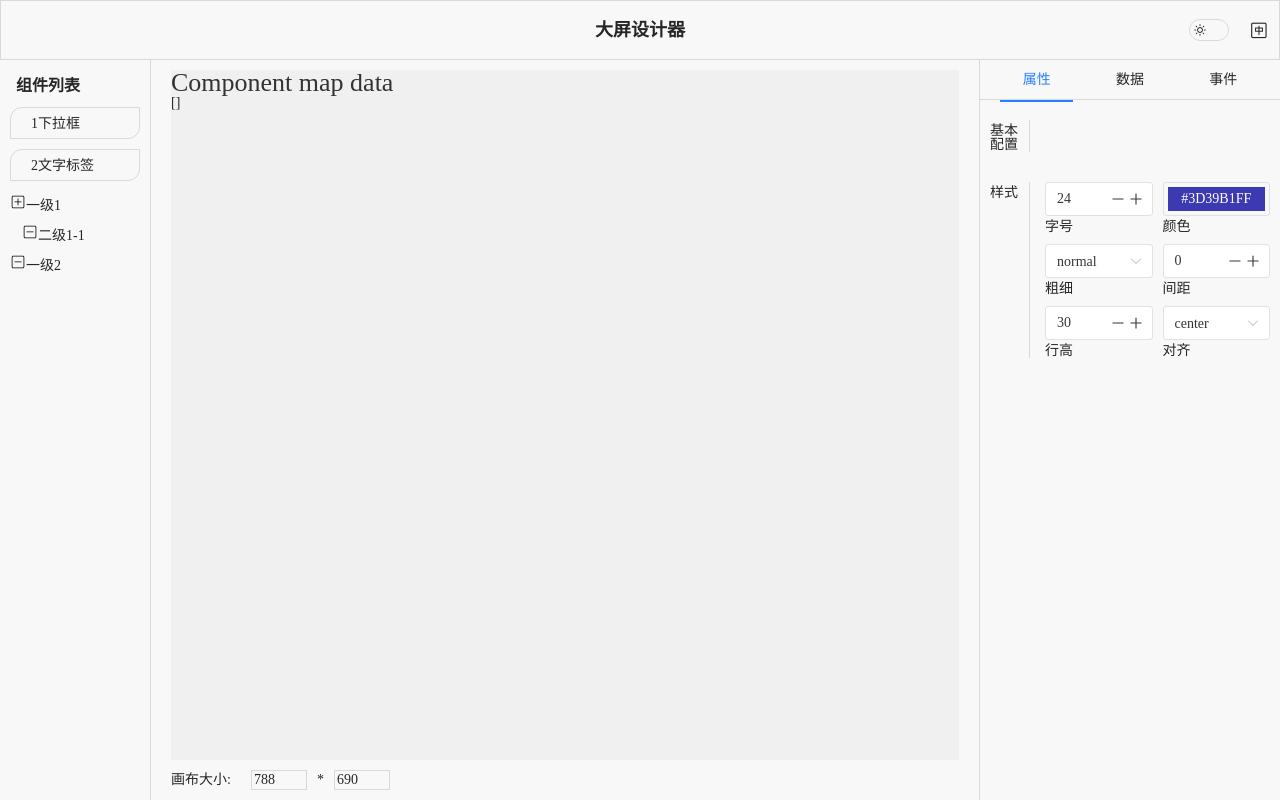
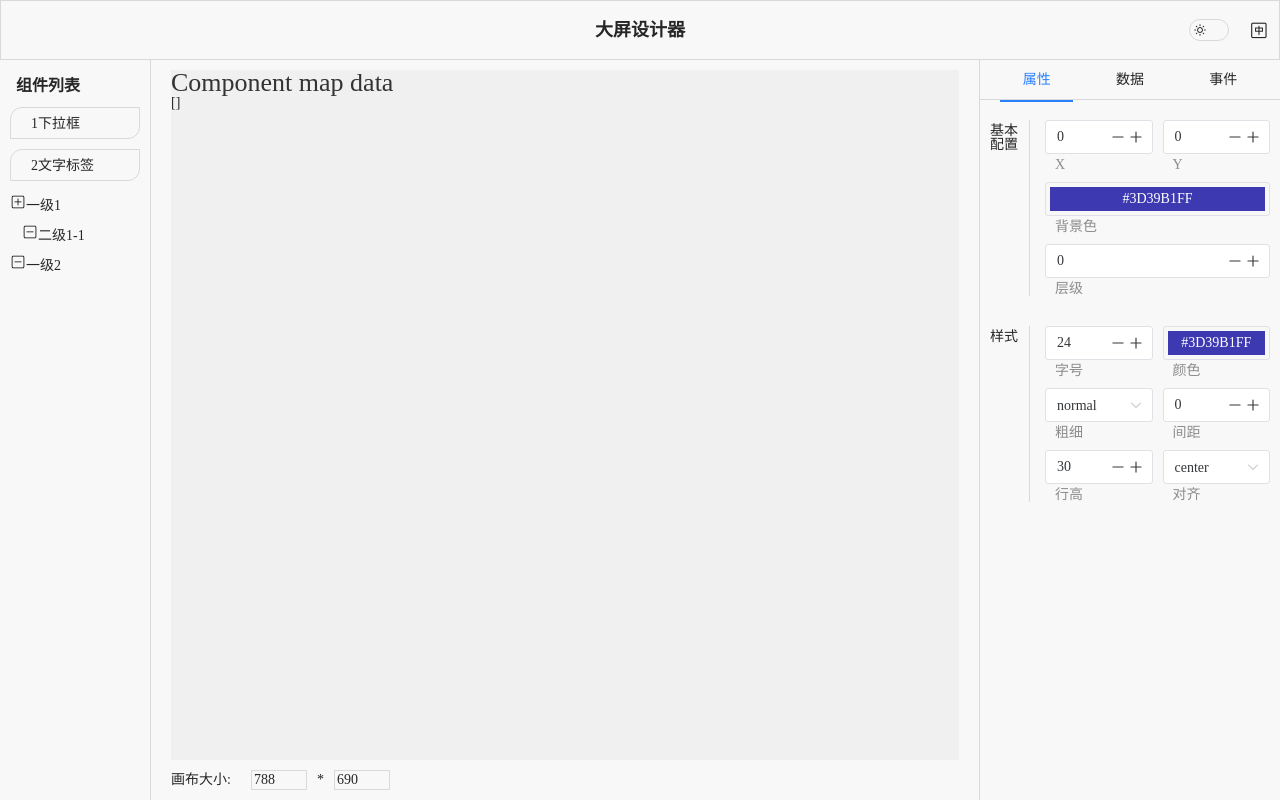
Before and after one commit to zuowendong/visual-designer, a Vue app: page / in a window 1280 px wide. Built offline with nearby package versions, Linux system fonts and the light colour scheme.

Commit message:
feat: add dui-complex-base

```diff
--- a/components.d.ts
+++ b/components.d.ts
@@ -16,7 +16,7 @@ declare module '@vue/runtime-core' {
     ComponentData: typeof import('./src/components/sidebar-component/ComponentData.vue')['default']
     ComponentEvent: typeof import('./src/components/sidebar-component/ComponentEvent.vue')['default']
     ComponentProperty: typeof import('./src/components/sidebar-component/ComponentProperty.vue')['default']
-    NavigationView: typeof import('./src/components/navigation/NavigationView.vue')['default']
+    NavigationView: typeof import('./src/components/Navigation/NavigationView.vue')['default']
     NColorPicker: typeof import('naive-ui')['NColorPicker']
     NConfigProvider: typeof import('naive-ui')['NConfigProvider']
     NInputNumber: typeof import('naive-ui')['NInputNumber']
@@ -26,7 +26,7 @@ declare module '@vue/runtime-core' {
     ShapeBox: typeof import('./src/components/canvas-box/ShapeBox.vue')['default']
     SidebarComponent: typeof import('./src/components/sidebar-component/SidebarComponent.vue')['default']
     SidebarList: typeof import('./src/components/sidebar-list/SidebarList.vue')['default']
-    SwitchLanguage: typeof import('./src/components/navigation/SwitchLanguage.vue')['default']
-    ThemeButton: typeof import('./src/components/navigation/ThemeButton.vue')['default']
+    SwitchLanguage: typeof import('./src/components/Navigation/SwitchLanguage.vue')['default']
+    ThemeButton: typeof import('./src/components/Navigation/ThemeButton.vue')['default']
   }
 }
--- a/packages/ui/package.json
+++ b/packages/ui/package.json
@@ -26,6 +26,7 @@
   "author": "",
   "license": "ISC",
   "devDependencies": {
+    "vite": "^4.1.4",
     "vite-plugin-dts": "^2.2.0"
   }
 }
--- a/src/components/sidebar-component/ComponentProperty.vue
+++ b/src/components/sidebar-component/ComponentProperty.vue
@@ -1,22 +1,38 @@
 <template>
-  <div class="text">
-    <div class="label">基本配置</div>
-    <DuiComplexBase />
-  </div>
-  <div class="text">
-    <div class="label">样式</div>
-    <DuiComplexText />
+  <div class="propertyMain">
+    <div v-for="(item) of propConfigs" :key="item.id" class="text">
+      <div class="label" @click="handleToggle(item)">{{ item.label }}</div>
+      <div v-show="item.open" class="componentBox">
+        <component :is="item.component"></component>
+      </div>
+    </div>
   </div>
 </template>
 
 <script setup lang="ts">
+import { ref } from 'vue'
 import { DuiComplexText, DuiComplexBase } from '@/dui-components'
+
+const propConfigs = ref<any>([
+  {
+    id: 1, label: '基本配置', component: DuiComplexBase, open: true
+  },
+  {
+    id: 2, label: '样式', component: DuiComplexText, open: true
+  },
+])
+
+function handleToggle(data: any) {
+  console.log(data)
+  data.open = !data.open
+}
 </script>
 
 <style scoped lang="scss">
 .text {
   display: flex;
   padding-bottom: 30px;
+
   .label {
     flex-shrink: 0;
     width: 34px;
@@ -24,6 +40,8 @@ import { DuiComplexText, DuiComplexBase } from '@/dui-components'
     padding-right: 5px;
     margin-right: 15px;
     border-right: 1px solid var(--theme-border);
+    user-select: none;
+    cursor: pointer;
   }
 }
 </style>
--- a/src/dui-components/dui-complex-base/ComplexBase.vue
+++ b/src/dui-components/dui-complex-base/ComplexBase.vue
@@ -1,7 +1,70 @@
 <template>
-  <div></div>
+  <div class="baseBox">
+    <div class="rowItem">
+      <n-input-number v-model:value="baseData.x" />
+      <span class="label">X</span>
+    </div>
+    <div class="rowItem">
+      <n-input-number v-model:value="baseData.y" />
+      <span class="label">Y</span>
+    </div>
+    <div class="rowItem exclusiveLine">
+      <n-color-picker v-model:value="baseData.bgColor" />
+      <span class="label">背景色</span>
+    </div>
+    <div class="rowItem exclusiveLine">
+      <n-input-number v-model:value="baseData.zIndex" />
+      <span class="label">层级</span>
+    </div>
+  </div>
 </template>
 
-<script setup></script>
+<script setup lang="ts">
+import { ref } from 'vue'
 
-<style lang="scss" scoped></style>
+type BaseData = {
+  x: number,
+  y: number,
+  bgColor: string,
+  zIndex: number
+}
+
+const props = defineProps({
+  x: { type: Number, default: 0 },
+  y: { type: Number, default: 0 },
+  bgColor: { type: String, default: '' },
+  zIndex: { type: Number, default: 0 },
+})
+
+let baseData = ref<BaseData>({
+  x: 0,
+  y: 0,
+  bgColor: '#3D39B1FF',
+  zIndex: 0
+})
+</script>
+
+<style lang="scss" scoped>
+.baseBox {
+  display: grid;
+  grid-template-columns: repeat(2, 1fr);
+  column-gap: 10px;
+  row-gap: 10px;
+
+  .rowItem {
+    display: flex;
+    flex-direction: column;
+
+    .label {
+      box-sizing: border-box;
+      margin-top: 4px;
+      padding-left: 10px;
+      color: var(--theme-text);
+    }
+  }
+
+  .exclusiveLine {
+    grid-column-start: 1;
+    grid-column-end: 3;
+  }
+}</style>
--- a/src/dui-components/dui-complex-text/ComplexText.vue
+++ b/src/dui-components/dui-complex-text/ComplexText.vue
@@ -72,7 +72,10 @@ let textData = ref<TextData>({
     display: flex;
     flex-direction: column;
     .label {
+      box-sizing: border-box;
       margin-top: 4px;
+      padding-left: 10px;
+      color: var(--theme-text);
     }
   }
 }
--- a/src/style/theme.scss
+++ b/src/style/theme.scss
@@ -2,17 +2,19 @@
 @import './dark.scss';
 
 :root {
-  --theme-color: #{$light-color} !important;
-  --theme-bg: #{$light-bg} !important;
-  --theme-border: #{$light-border} !important;
-  --theme-canvas-bg: #{$light-canvas-bg} !important;
-  --theme-active: #{$light-active} !important;
+  --theme-text: #{$light-text};
+  --theme-color: #{$light-color};
+  --theme-bg: #{$light-bg};
+  --theme-border: #{$light-border};
+  --theme-canvas-bg: #{$light-canvas-bg};
+  --theme-active: #{$light-active};
 }
 
 .dark {
-  --theme-color: #{$dark-color} !important;
-  --theme-bg: #{$dark-bg} !important;
-  --theme-border: #{$dark-border} !important;
-  --theme-canvas-bg: #{$dark-canvas-bg} !important;
-  --theme-active: #{$dark-active} !important;
+  --theme-text: #{$dark-text};
+  --theme-color: #{$dark-color};
+  --theme-bg: #{$dark-bg};
+  --theme-border: #{$dark-border};
+  --theme-canvas-bg: #{$dark-canvas-bg};
+  --theme-active: #{$dark-active};
 }
```
Also changed, not shown: 1 other file (tests, documents, lock files or other folders).
